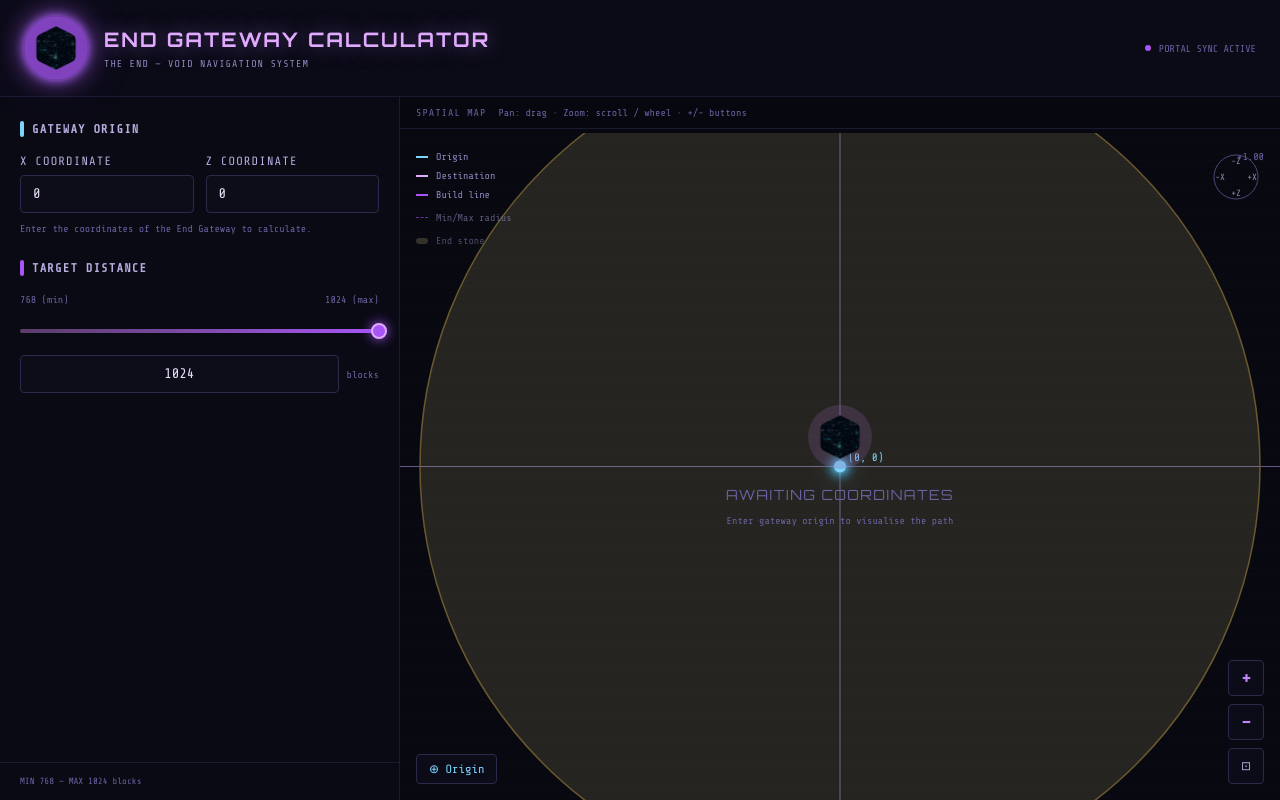
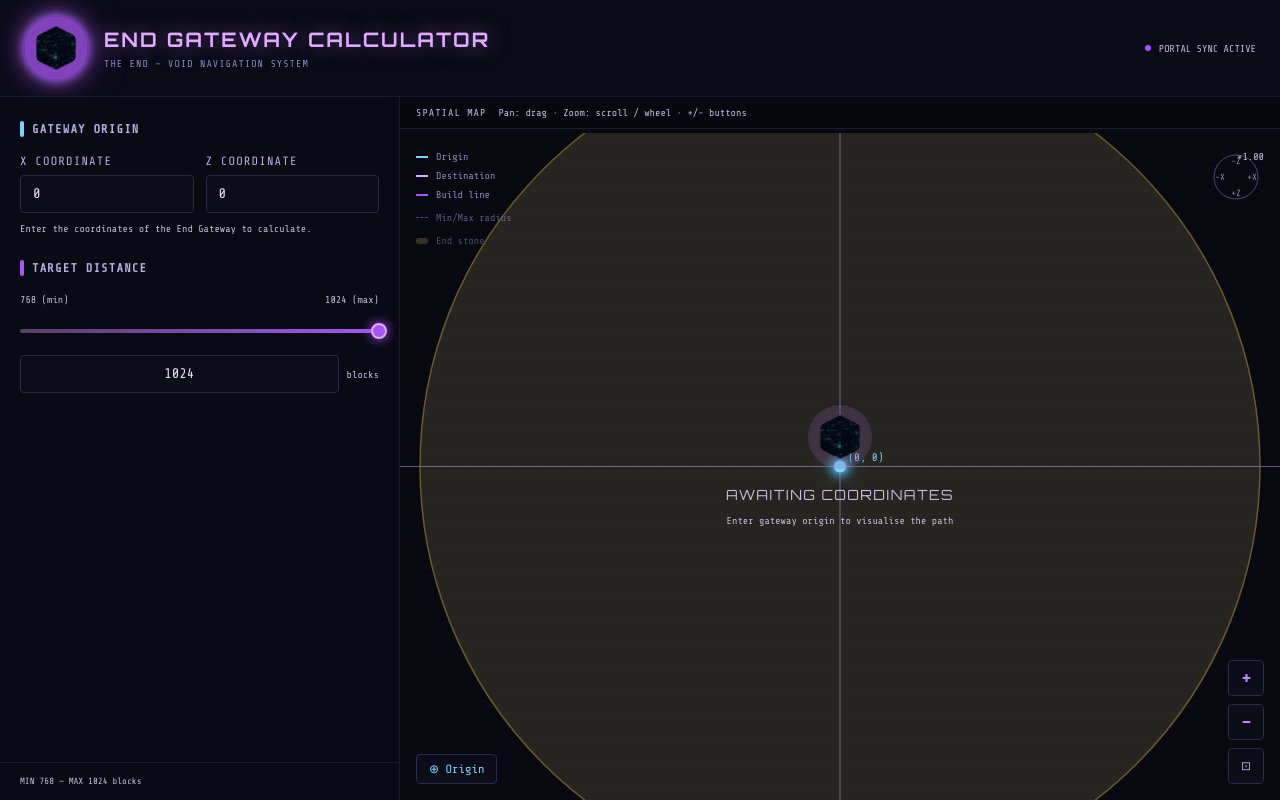
Before and after one commit to EmilioSG23/end-gateway-calculator, a React (Vite) app: page / in a window 1280 px wide. Built offline with nearby package versions, Linux system fonts and the light colour scheme.

Commit message:
fix: update muted color in theme palette

```diff
--- a/src/index.css
+++ b/src/index.css
@@ -8,7 +8,7 @@
 	--color-surface: #111120;
 	--color-elevated: #161628;
 	--color-border: #2a2a4a;
-	--color-muted: #6a62a0;
+	--color-muted: #c1bddb;
 
 	/* End Stone / Purpur */
 	--color-endstone: #c8c07a;
```
